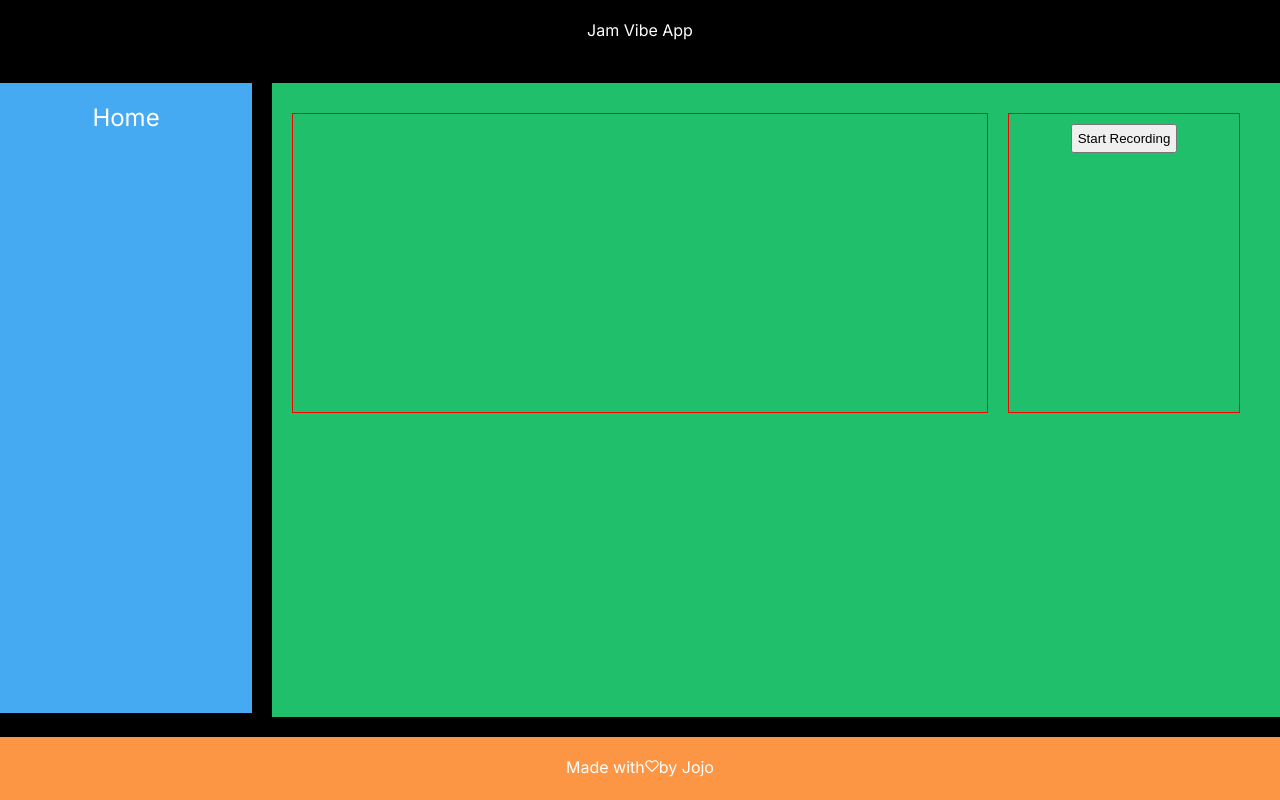
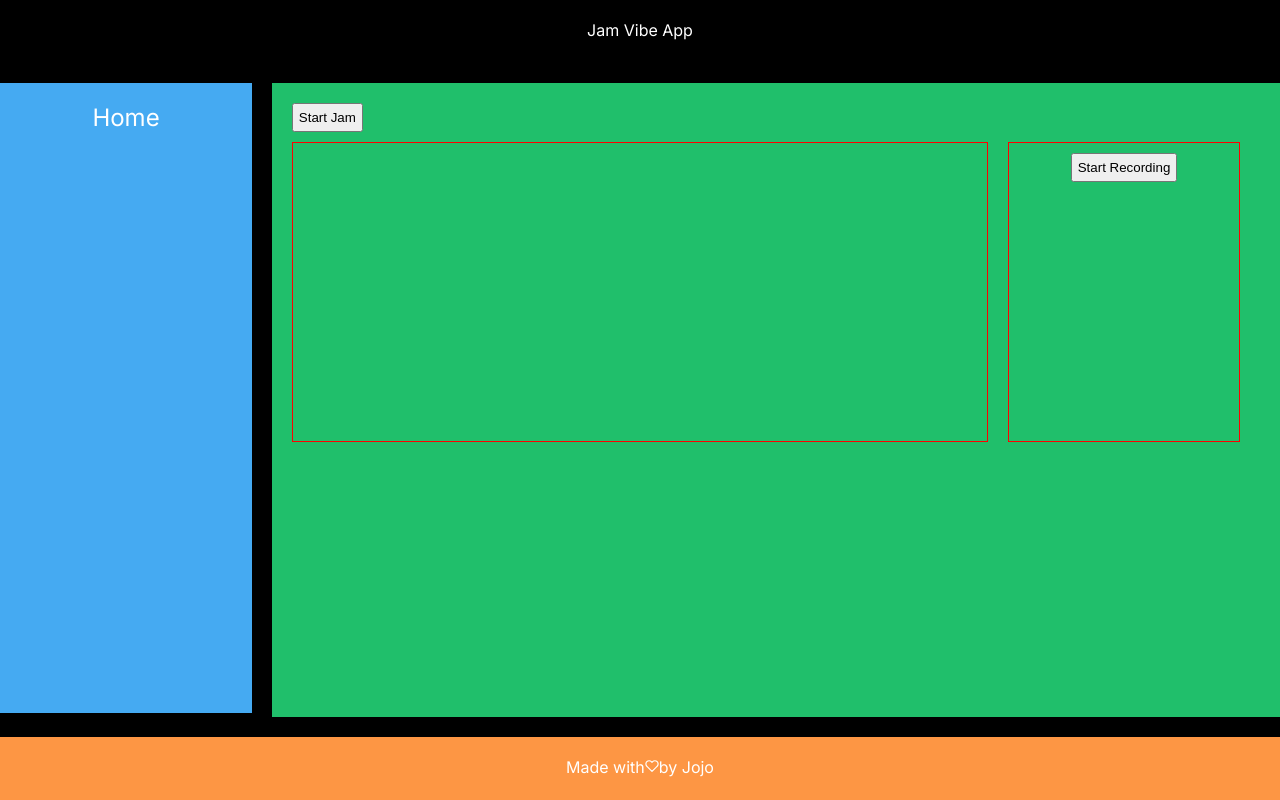
Before and after one commit to GoodCod3/jamvibe, a Next.js app: page / in a window 1280 px wide. Built offline with nearby package versions, Linux system fonts and the light colour scheme; what wavesurfer.js would draw is missing.

Commit message:
Adding start & stop free jam button

```diff
--- a/src/app/page.tsx
+++ b/src/app/page.tsx
@@ -13,6 +13,9 @@ import IndexDBManager from '@/api/indexdb';
 
 const Home = () => {
     const [isRecording, setIsRecording] = useState(false);
+    const [isRecordingDisabled, setIsRecordingDisabled] = useState(false);
+    const [isFreJam, setIsFreJam] = useState(false);
+    const [isFreJamDisabled, setIsFreJamDisabled] = useState(false);
     const [audiosRecorded, setAudiosRecorded] = useState<Blob[]>([]);
 
     const audioAPIRef = useRef(new AudioAPI());
@@ -47,9 +50,24 @@ const Home = () => {
         }
     };
 
+    const onClickFreeJam = () => {
+        if (!(isFreJamDisabled)) {
+            if (isFreJam) {
+                console.log('Ending free jam');
+                setIsFreJam(false);
+            } else {
+                console.log('Starting free jam');
+                setIsFreJam(true);
+            }
+        }
+    };
+
     if (audioAPIRef.current.isBrowserCompatible()) {
         return (
             <RootLayout>
+                <button onClick={onClickFreeJam}>
+                    {isFreJam ? 'Stop Jam' : 'Start Jam'}
+                </button>
                 <div className="content">
                     <div className="effects"></div>
                     <div className="list_audio">
```
